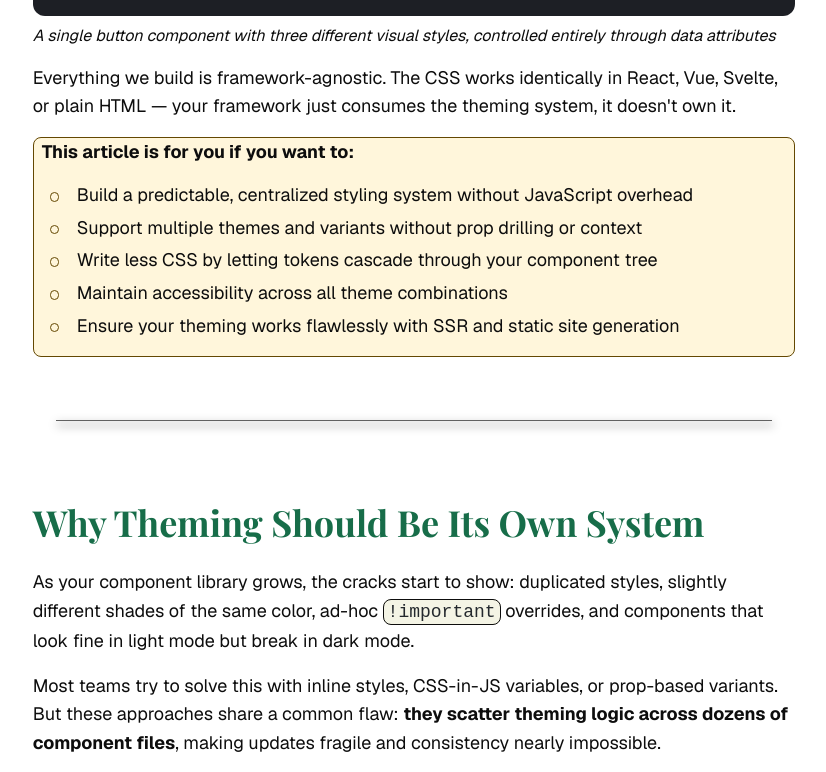
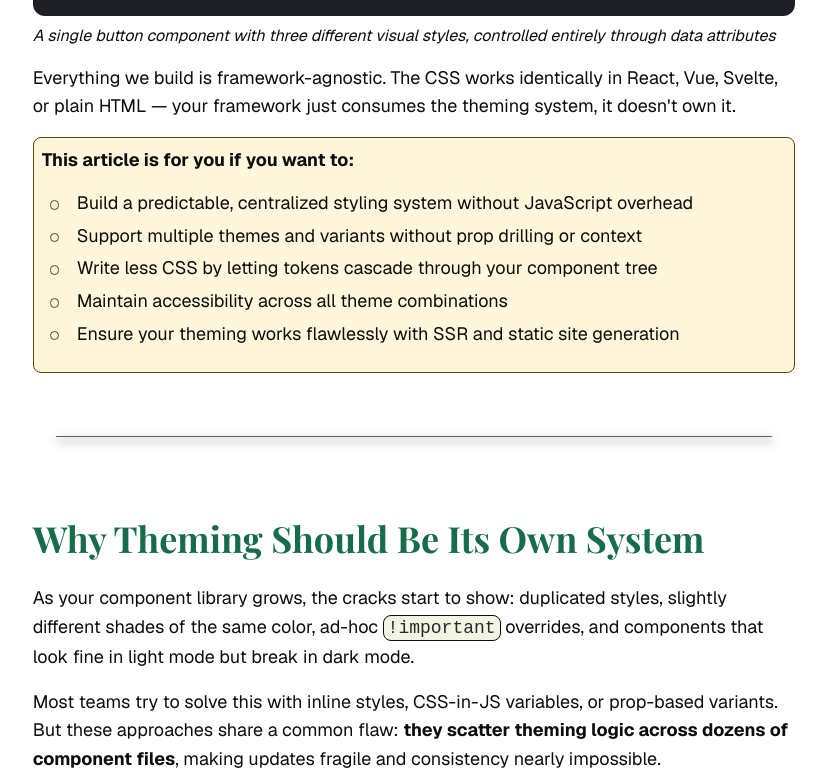
Before and after one commit to codercarl1243/react_components_system, a Next.js app: page /blog/design-system/theming in a window 1280 px wide. Shown: the part 1100-1872 px from the top of the page, without its empty margins (93-919 px from the left). Built offline with nearby package versions, Linux system fonts and the light colour scheme; a web font is replaced by a local one.

Commit message:
UPDATE postnote should be referencing css variables passed through in paint

```diff
--- a/app/styles/components/post/post.note.css
+++ b/app/styles/components/post/post.note.css
@@ -1,8 +1,9 @@
 .post-note {
     position: relative;
     padding-inline: clamp(var(--spacing-sm), var(--spacing) + 0.25vw, var(--spacing-md));
-    box-shadow: inset 2px 2px 4px color-mix(in srgb, var(--postnote-bg-color) 10%, transparent),
-        inset -1px -1px 2px color-mix(in srgb, var(--postnote-bg-color) 90%, transparent);
+    padding-block: var(--spacing-sm);
+    box-shadow: inset 2px 2px 4px color-mix(in srgb, var(--background-color) 10%, transparent),
+        inset -1px -1px 2px color-mix(in srgb, var(--background-color) 90%, transparent);
     border-left-width: 3px;
 }
 
```
